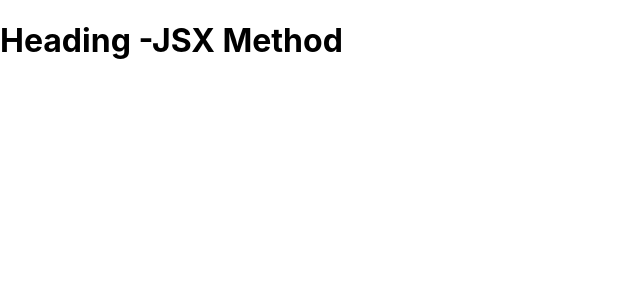
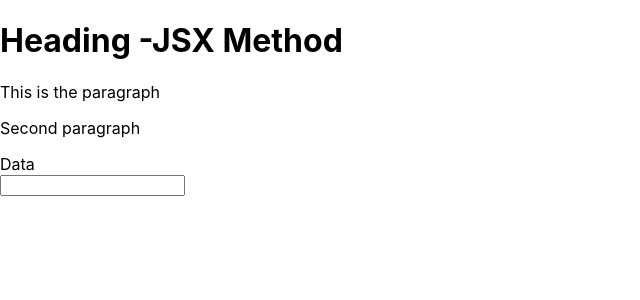
Before and after one commit to Lekejosh/12Hours-of-React, a React (Create React App) app: page / in a window 1280 px wide. Shown: the top 300 px of the page, without its empty margins (0-640 px from the left). Built offline with nearby package versions, Linux system fonts and the light colour scheme.

Commit message:
more on JSX

```diff
--- a/src/App.js
+++ b/src/App.js
@@ -6,6 +6,13 @@ function App() {
   return(
     <div>
      <h1 title="This is the heading">Heading -JSX Method</h1>
+     <p id="para1">This is the paragraph</p>
+     <p className="para2">Second paragraph</p>
+     <div>
+       <label htmlFor="input1">Data</label>
+       <br ></br>
+       <input id="input1" name="input1"></input>
+     </div>
     </div>
   )
 
```
